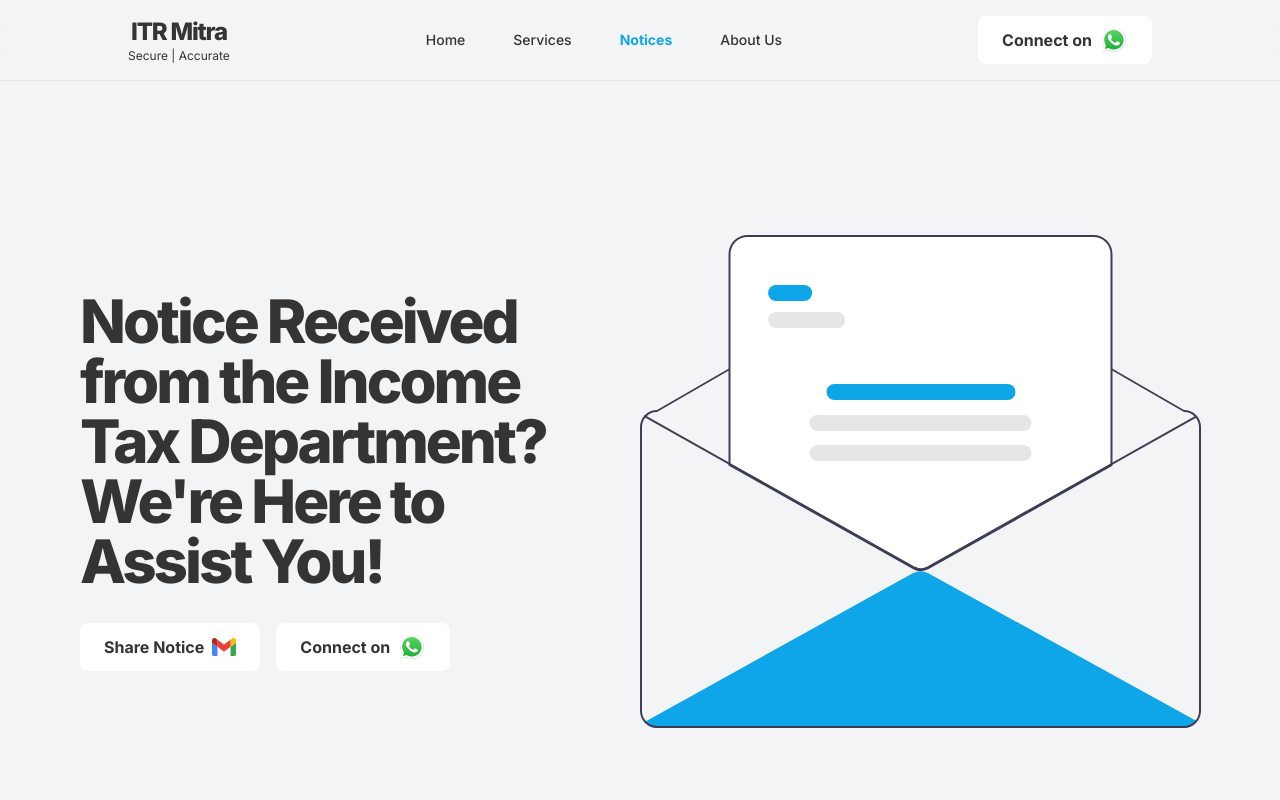
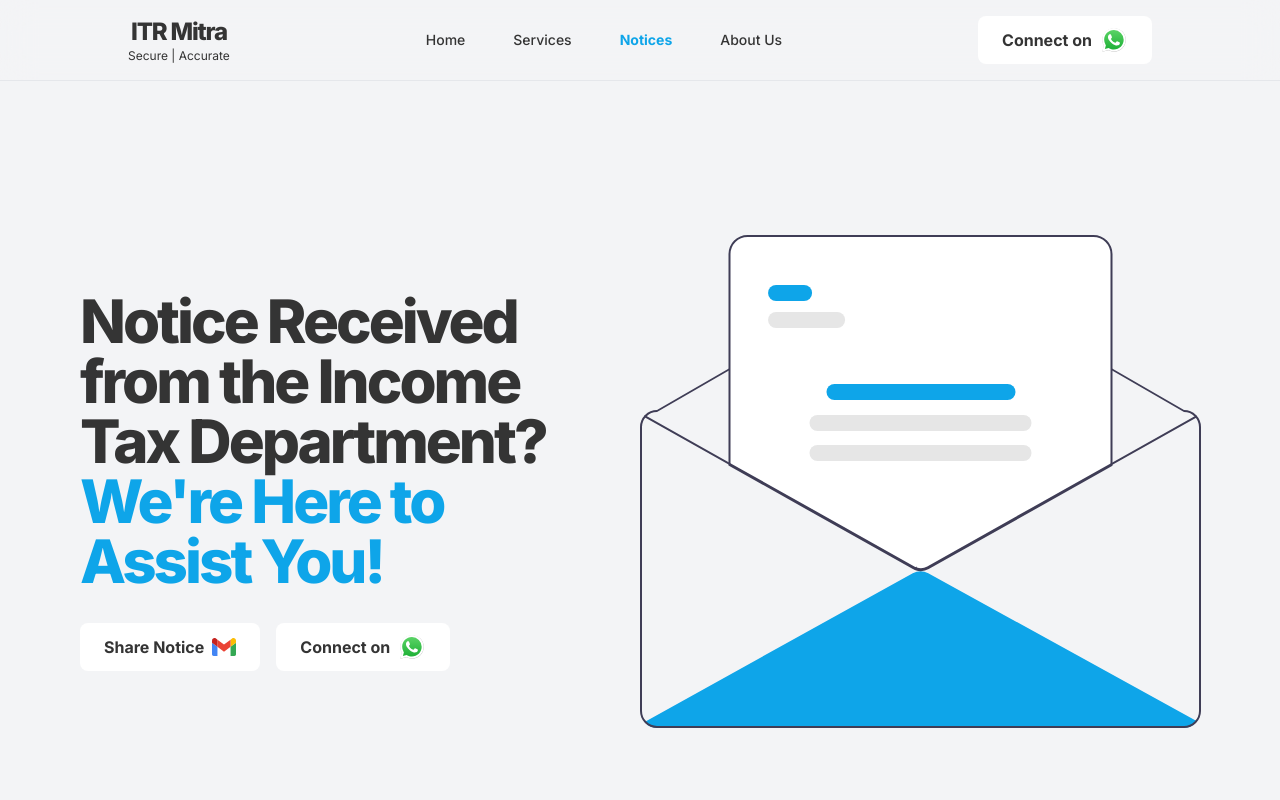
Before and after one commit to itrmitra/itrmitra, a Next.js app: page /notices in a window 1280 px wide. Shown: the top 800 px of the page. Built offline with nearby package versions, Linux system fonts and the light colour scheme.

Commit message:
highlight text in heading of notices section

```diff
--- a/src/components/info-sections/notice-section.tsx
+++ b/src/components/info-sections/notice-section.tsx
@@ -8,8 +8,9 @@ export default function NoticeSection() {
             <div className="flex-1">
                 <div className="mx-auto flex w-3/4 flex-col items-center text-center md:items-start md:text-start">
                     <h1 className="mb-8 text-center text-4xl font-extrabold leading-tight tracking-tighter md:text-start md:text-5xl lg:text-6xl">
-                        Notice Received from the Income Tax Department? <br className="mb-4" />
-                        We're Here to Assist You!
+                        Notice Received from the Income Tax Department?
+                        <br className="mb-4" />
+                        <span className="text-brand">We're Here to Assist You!</span>
                     </h1>
                     <div className="flex flex-col items-center gap-4 md:flex-row">
                         <a
```
